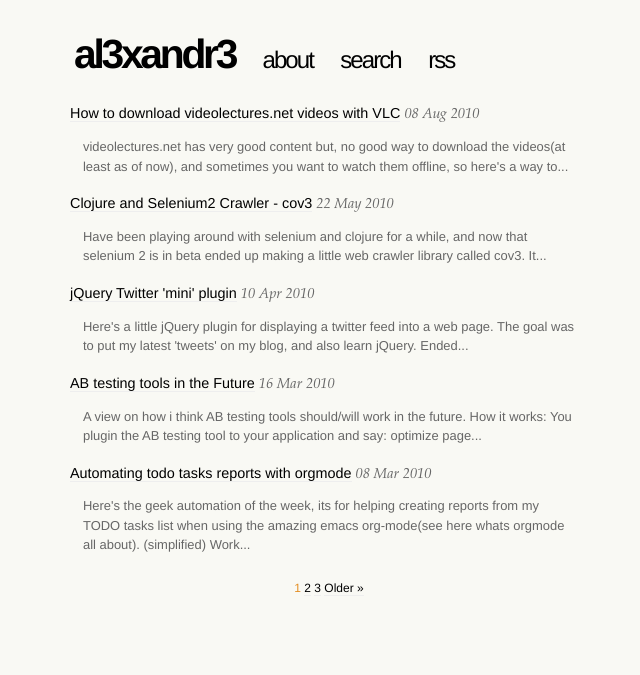
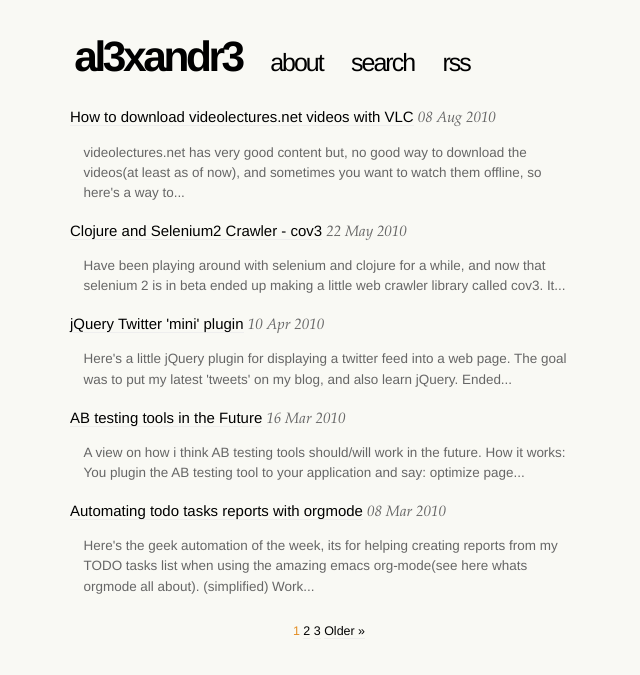
Before and after one commit to al3xandr3/al3xandr3.github.io, a Jekyll site: the page built from index.html, in a window 1280 px wide. Shown: the top 675 px of the page, without its empty margins (312-952 px from the left). Built offline with Jekyll 4.4.1, drawn with Linux system fonts in a browser that asks for light colours; nearby versions of some CDN libraries; the list of posts is cut into pages by our own code.

Commit message:
font tiny bit bigger

```diff
--- a/css/site.css
+++ b/css/site.css
@@ -5,6 +5,7 @@
 
 body {
     background-color: #F9F9F4;
+    font-size: 78%;
 }
 
 #content {
```
